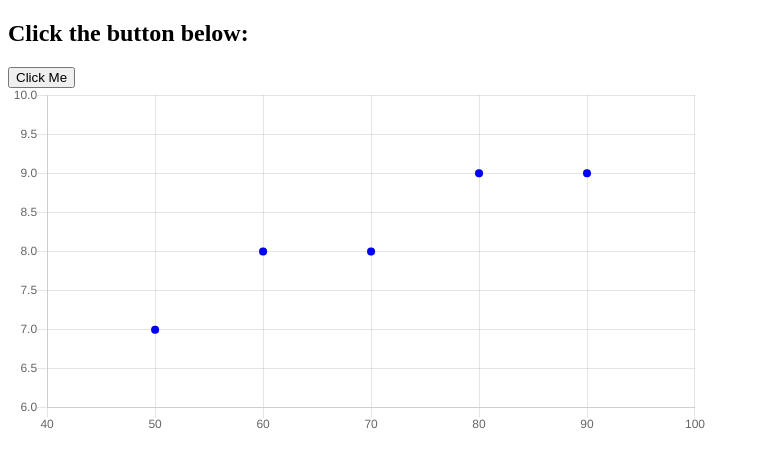
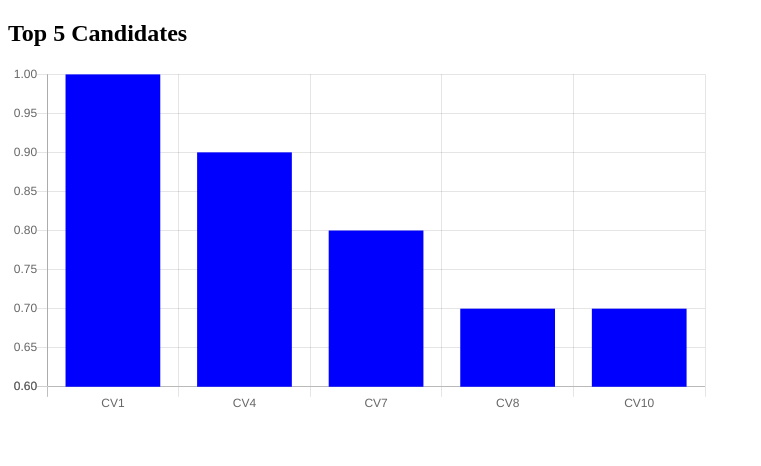
Before and after one commit to VicenteFecedMas/trial, a plain HTML site: page index.html in a window 1280 px wide. Shown: the whole page, without its empty margins (0-761 px from the left). Drawn offline with nearby package versions, Linux system fonts and the light colour scheme.

Commit message:
BarChart

```diff
--- a/index.html
+++ b/index.html
@@ -3,35 +3,31 @@
 <head>
   <meta charset="UTF-8">
   <meta name="viewport" content="width=device-width, initial-scale=1.0">
-    <title>Document</title>
+  <title>Top 5 Candidates</title>
 </head>
 <body>
-    <h2>Click the button below:</h2>
-    <button type="button" onclick="youclicked()">Click Me</button>
-    <script>
-        function youclicked(){
-          alert("You Clicked!");
-        }
-    </script>
+  <h2>Top 5 Candidates</h2>
   <canvas id="myChart" style="width:100%;max-width:700px"></canvas>
   <script src="https://cdnjs.cloudflare.com/ajax/libs/Chart.js/2.9.4/Chart.js"></script>
   <script>
-          var xyValues = [{x:50, y:7}, {x:60, y:8}, {x:70, y:8}, {x:80, y:9}, {x:90, y:9}];
+    var labels = ["CV1", "CV4", "CV7", "CV8", "CV10"];
+    var yValues = [1, 0.9, 0.8, 0.7, 0.7];
 
     new Chart("myChart", {
-            type: "scatter",
+      type: "bar",
       data: {
+        labels: labels,
         datasets: [{
-                pointRadius: 4,
-                pointBackgroundColor: "rgb(0,0,255)",
-                data: xyValues
+          backgroundColor: "rgb(0,0,255)",
+          data: yValues
         }]
       },
       options: {
-              legend: {display: false},
+        legend: { display: false },
         scales: {
-                xAxes: [{ticks: {min: 40, max:100}}],
-                yAxes: [{ticks: {min: 6, max:10}}],
+          yAxes: [{
+            ticks: { min: 0.6, max: 1 }
+          }]
         }
       }
     });
```
Lines whose indentation alone changed are shown as unchanged.
